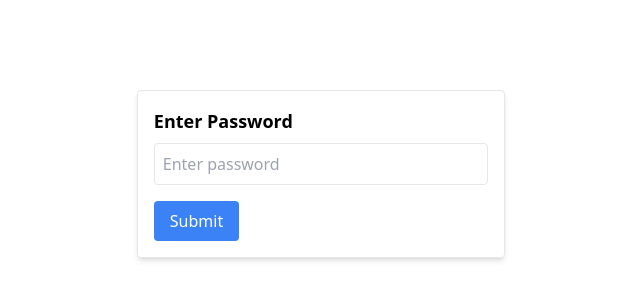
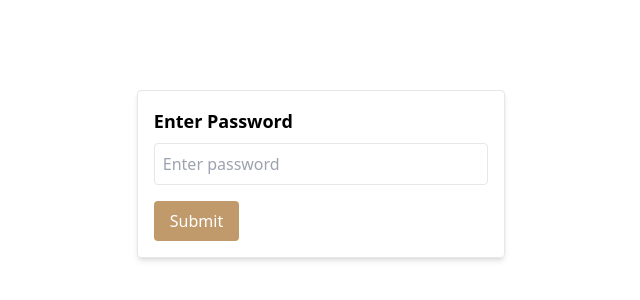
Before and after one commit to Hutecki/Rooms, a Next.js app: page / in a window 1280 px wide. Shown: the part 146-446 px from the top of the page, without its empty margins (319-959 px from the left). Built offline with nearby package versions, Linux system fonts and the light colour scheme; no server answers.

Commit message:
better authentication

```diff
--- a/components/PasswordProtected.jsx
+++ b/components/PasswordProtected.jsx
@@ -48,10 +48,7 @@ const PasswordProtected = ({ children }) => {
           className="p-2 border rounded mb-4 w-full"
           placeholder="Enter password"
         />
-        <button
-          type="submit"
-          className="bg-blue-500 text-white py-2 px-4 rounded hover:bg-blue-700"
-        >
+        <button type="submit" className="ui text-white py-2 px-4 rounded">
           Submit
         </button>
       </form>
--- a/services/authenticate.js
+++ b/services/authenticate.js
@@ -17,7 +17,7 @@ export async function authenticate(password) {
       value: "authenticated",
       httpOnly: true,
       secure: process.env.NODE_ENV === "production",
-      maxAge: 10, // 1 hour expiry
+      maxAge: 36000, // 10 hour expiry
       path: "/",
     });
     return { success: true };
```
